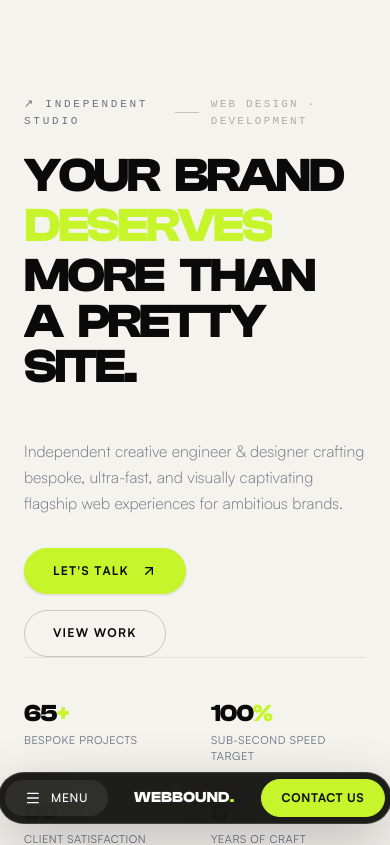
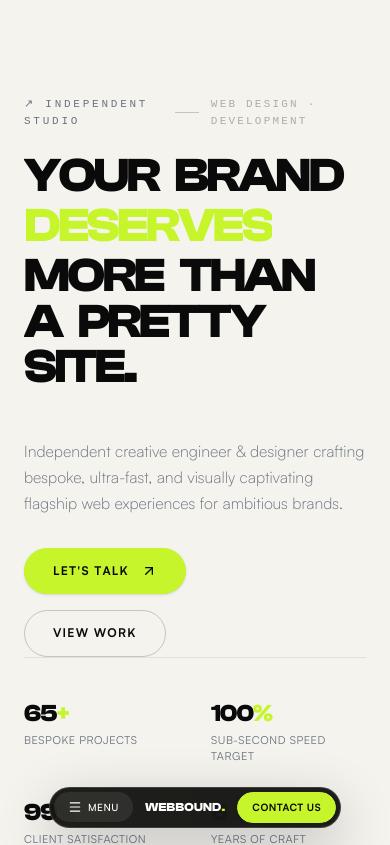
Before and after one commit to WebboundStudios/webbound, a Next.js app: page / in a window 390 px wide. Shown: the top 845 px of the page. Built offline with nearby package versions, Linux system fonts and the light colour scheme.

Commit message:
feat: implement floating bottom-docked navbar with GSAP-animated menu overlay

```diff
--- a/src/components/common/Navbar.tsx
+++ b/src/components/common/Navbar.tsx
@@ -79,29 +79,29 @@ export const Navbar: React.FC = () => {
     <>
       {/* Bottom-Docked Floating Capsule Navbar */}
       <nav
-        className={`fixed bottom-5 left-1/2 -translate-x-1/2 z-50 transition-all duration-700 ease-out ${
+        className={`fixed bottom-4 sm:bottom-5 left-1/2 -translate-x-1/2 z-50 transition-all duration-700 ease-out w-max max-w-[calc(100vw-1.5rem)] ${
           isVisible ? 'translate-y-0 opacity-100' : 'translate-y-12 opacity-0'
         }`}
       >
-        <div className="flex items-center gap-1.5 bg-[#11110f]/95 backdrop-blur-xl rounded-full px-1.5 py-1.5 border border-white/15 shadow-[0_18px_55px_rgba(0,0,0,0.24)]">
+        <div className="flex items-center justify-between gap-1 sm:gap-1.5 bg-[#11110f]/95 backdrop-blur-xl rounded-full p-1 sm:p-1.5 border border-white/15 shadow-[0_18px_55px_rgba(0,0,0,0.24)] max-w-full">
           {/* Menu Toggle */}
           <button
             onClick={() => (menuOpen ? closeMenu() : setMenuOpen(true))}
-            className="flex items-center gap-2.5 px-5 py-2.5 rounded-full bg-white/[0.08] hover:bg-white/[0.14] text-white text-sm font-body-ui font-medium transition-colors"
+            className="flex items-center gap-1.5 sm:gap-2.5 px-3.5 py-2 sm:px-5 sm:py-2.5 rounded-full bg-white/[0.08] hover:bg-white/[0.14] text-white text-xs sm:text-sm font-body-ui font-medium transition-colors shrink-0"
             aria-label="Toggle Menu"
           >
-            {menuOpen ? <X className="w-4 h-4" /> : <Menu className="w-4 h-4" />}
-            <span className="text-xs tracking-wider uppercase">{menuOpen ? 'Close' : 'Menu'}</span>
+            {menuOpen ? <X className="w-3.5 h-3.5 sm:w-4 sm:h-4" /> : <Menu className="w-3.5 h-3.5 sm:w-4 sm:h-4" />}
+            <span className="text-[10px] sm:text-xs tracking-wider uppercase">{menuOpen ? 'Close' : 'Menu'}</span>
           </button>
 
           {/* Center Brand Name */}
-          <span className="px-5 text-white font-hero-display text-[15px] font-bold tracking-[0.02em] select-none">
+          <span className="px-2 sm:px-5 text-white font-hero-display text-xs sm:text-[15px] font-bold tracking-[0.02em] select-none shrink-0 truncate">
             WEBBOUND<span className="text-[#C5F52A]">.</span>
           </span>
 
           {/* CTA Button */}
-          <a href="#contact">
-            <MagneticButton variant="primary" size="sm" className="whitespace-nowrap">
+          <a href="#contact" className="shrink-0">
+            <MagneticButton variant="primary" size="sm" className="!px-3.5 !py-2 sm:!px-5 sm:!py-2.5 !text-[10px] sm:!text-xs whitespace-nowrap">
               <span>Contact Us</span>
             </MagneticButton>
           </a>
```
